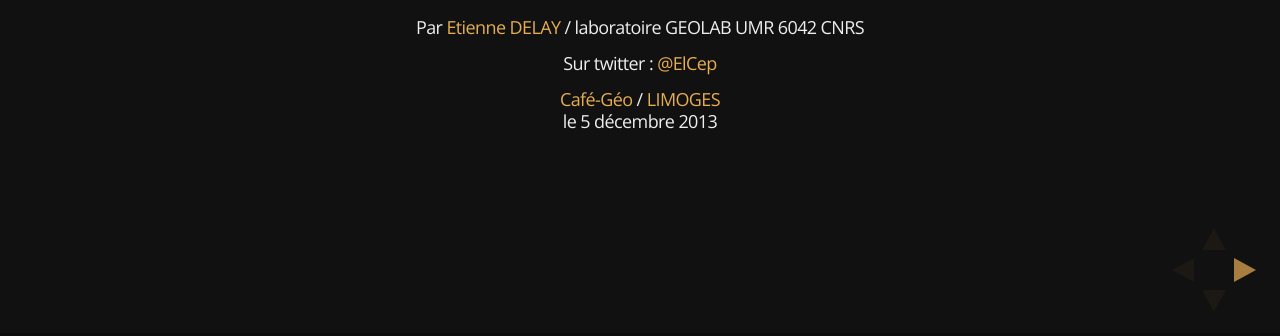
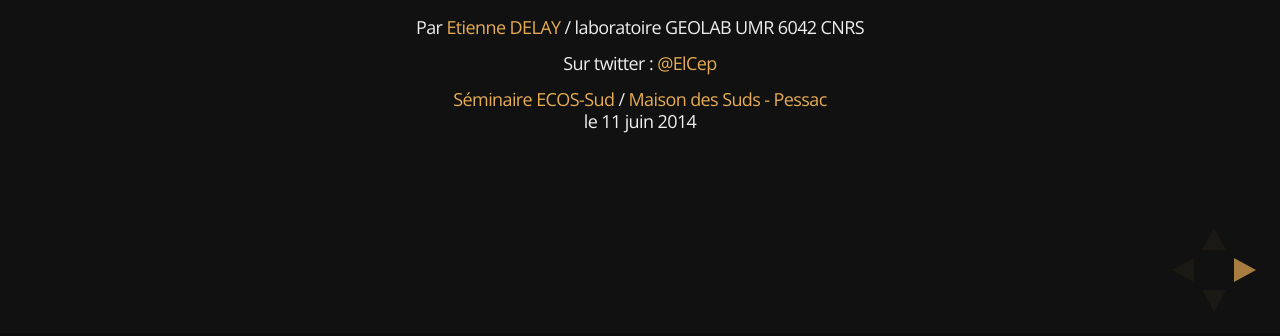
Before and after one commit to ElCep/cafe-geo-limoges, a website: page index.html in a window 1280 px wide. Shown: the part 464-800 px from the top of the page. Drawn offline with nearby package versions, Linux system fonts and the light colour scheme.

Commit message:
petites modif pour les JJC de pessac

```diff
--- a/index.html
+++ b/index.html
@@ -42,9 +42,9 @@
 						<small>Par <a href="http://recherche.flsh.unilim.fr/geolab/etienne-delay/">Etienne DELAY</a> / laboratoire GEOLAB UMR 6042 CNRS</small><br>
 						<small>Sur twitter : <a href="https://twitter.com/ElCep">@ElCep</a></small></br>
 						<small>
-						   <a href="http://recherche.flsh.unilim.fr/geolab/2013/11/21/cafe-geographique-decembre-2013/">Café-Géo</a> /
-						   <a href="http://www.openstreetmap.org/?mlat=45.82938&mlon=1.26564#map=19/45.82938/1.26564">LIMOGES</a> </br>
-						   le 5 décembre 2013
+						   <a href="http://www.google.fr/url?sa=t&rct=j&q=&esrc=s&source=web&cd=1&ved=0CC0QFjAA&url=http%3A%2F%2Fwww.ades.cnrs.fr%2FIMG%2Fpdf%2FAffiche_seminaire.pdf&ei=ibqWU-WEINTu0gWQ64HADA&usg=AFQjCNFDKb25b_MTPOBtLOX5od05-_4OAg&sig2=XdtjtClxjjj5ppJc_9RcTA&bvm=bv.68445247,d.d2k&cad=rja">Séminaire ECOS-Sud</a> /
+						   <a href="http://www.openstreetmap.org/?mlat=44.7945&mlon=-0.6175#map=13/44.7945/-0.6175">Maison des Suds - Pessac</a> </br>
+						   le 11 juin 2014
 						</small>
 					</p>
 				</section>
@@ -77,7 +77,7 @@
 					les travaux classiques des théories géographiques</p>
 					  <p align="left">les propositions :</p>
 					  <ul>
-					    <li>si les fondateurs de nos vignobles avaient été aussi dociles qu'on le dit aux suggestions de la nature, ils se fussent bien garder d'aventurer leurs plantations hors de la région méditerranéenne […](p429)</li>
+					    <li>si les fondateurs de nos vignobles avaient été aussi dociles qu'on le dit aux suggestions de la nature, ils se fussent bien gardés d'aventurer leurs plantations hors de la région méditerranéenne […](p429)</li>
 					    <li>avant les chemins de fer, les plus belles possibilités de débit, celles qu'assuraient les grands marchés de l'Europe septentrionale, où le vin se vendait au plus haut prix,
 					  étaient limitées aux abords des ports maritimes, des rivières navigables et de quelques grandes routes de terre, aptes aux charriots lourds (p419)</li>
 					    <li>...</li>
@@ -252,7 +252,7 @@
 					<h1>Conclusion</h1>
 					<p>L'ordonnancement des phénomènes en jeu </br> dans la construction de la qualité</p>
 					<ol>
-						<li>le sol, le climat, ne sont pas remis en question,</br>mais remis à leur échelle</li>
+						<li>le sol, le climat, ne sont pas remis en question,</br>mais replacé à leur échelle</li>
 						<li>la qualité pourrait être une fonction du temps : </br>"plausibilité de principe"</li>
 						<li>les AOC, une mesure de ségrégation spatiale</li>
 					</ol> </br> </br>
```
